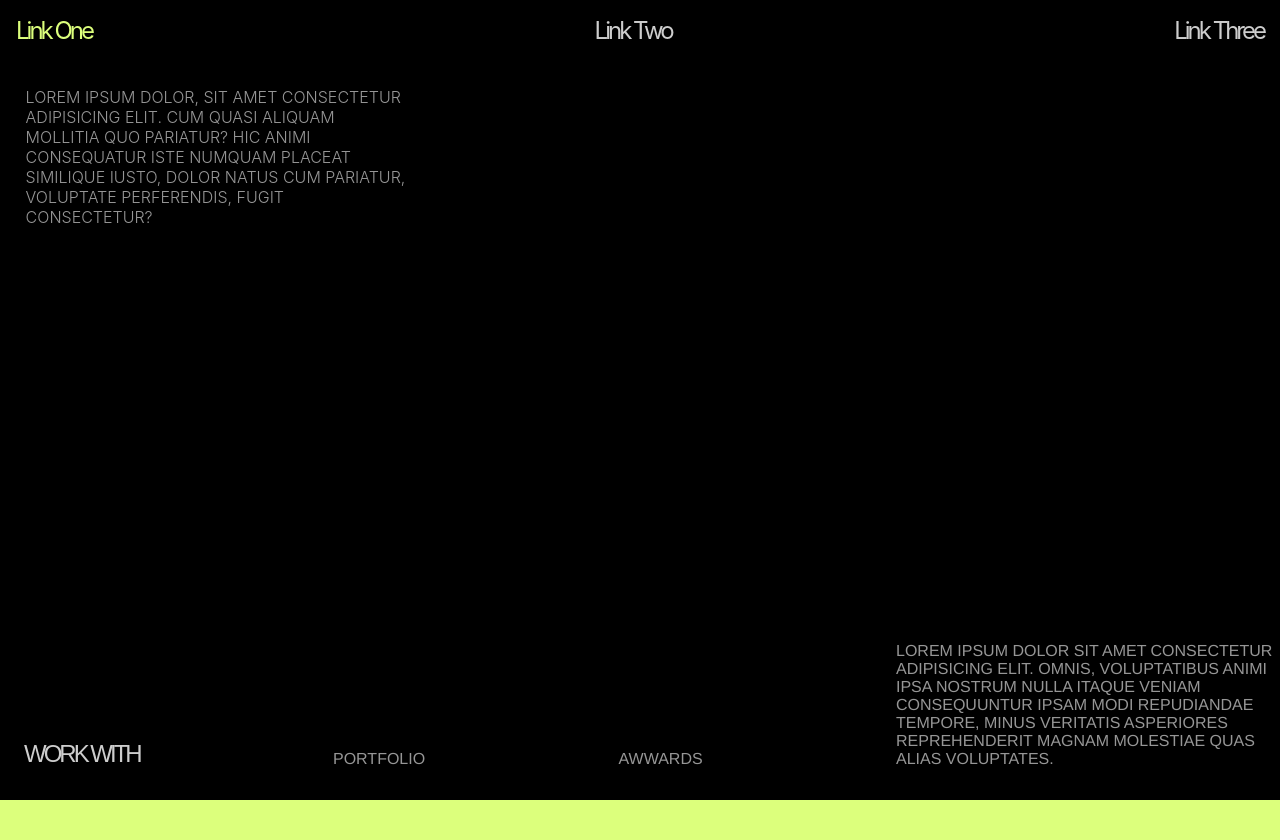
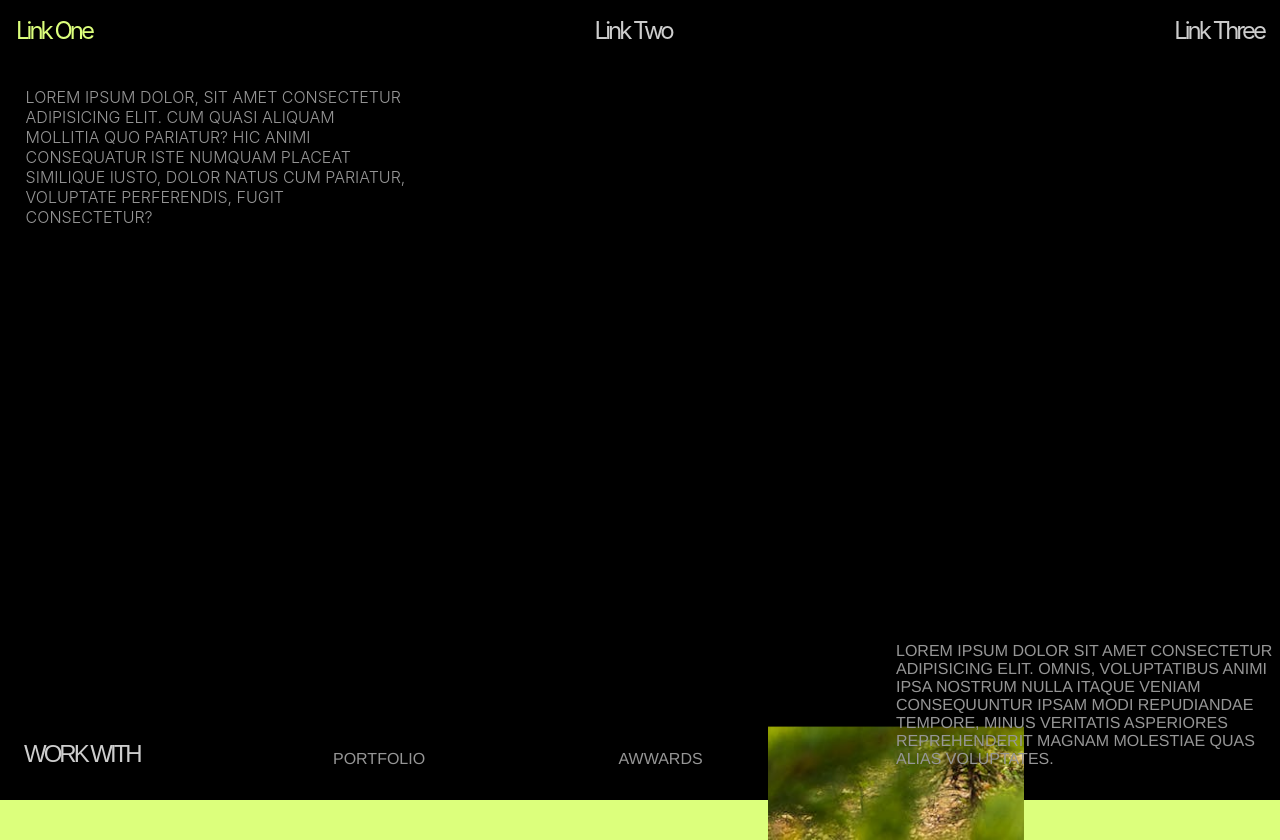
Before and after one commit to BlarCkat/GSAP, a plain HTML site: page example1/index.html in a window 1280 px wide. Drawn offline with nearby package versions, Linux system fonts and the light colour scheme.

Commit message:
completed example 1

```diff
--- a/example1/index.html
+++ b/example1/index.html
@@ -33,7 +33,7 @@
     </div>
     <div class="container">
         <div class="loader">
-            loading
+            <h2>Crochets By Lulu</h2>
         </div>
         <div class="overlay">
             <div class="block block1"></div>
@@ -66,6 +66,38 @@
         ease: Power1.easeIn,
         delay: 2,
     }, 0.04);
-    TweenMax.to("loader")
+
+    TweenMax.to(".loader", 1, {
+        x: 2,
+        opacity: 0,
+        ease: Expo.easeInOut,
+        delay: 1.5
+    })
+
+    TweenMax.staggerFrom('.nav > a, .about p, .subheader > a', 2, {
+        ease: Expo.easeInOut,
+        opacity: 0,
+        y: 30,
+        delay: 3,
+    })
+
+    TweenMax.to('.box', 0.2, {
+        opacity: 1,
+        ease: Expo.easeInOut,
+        delay: 3.8,
+    })
+
+    TweenMax.to('.image', 0.2, {
+        opacity: 1,
+        ease: Expo.easeInOut,
+        delay: 4,
+    })
+
+        TweenMax.to('.box', 2.4, {
+            y: '-100%',
+            ease: Expo.easeInOut,
+            delay: 4,
+        })
+
 </script>
 </html>
```
